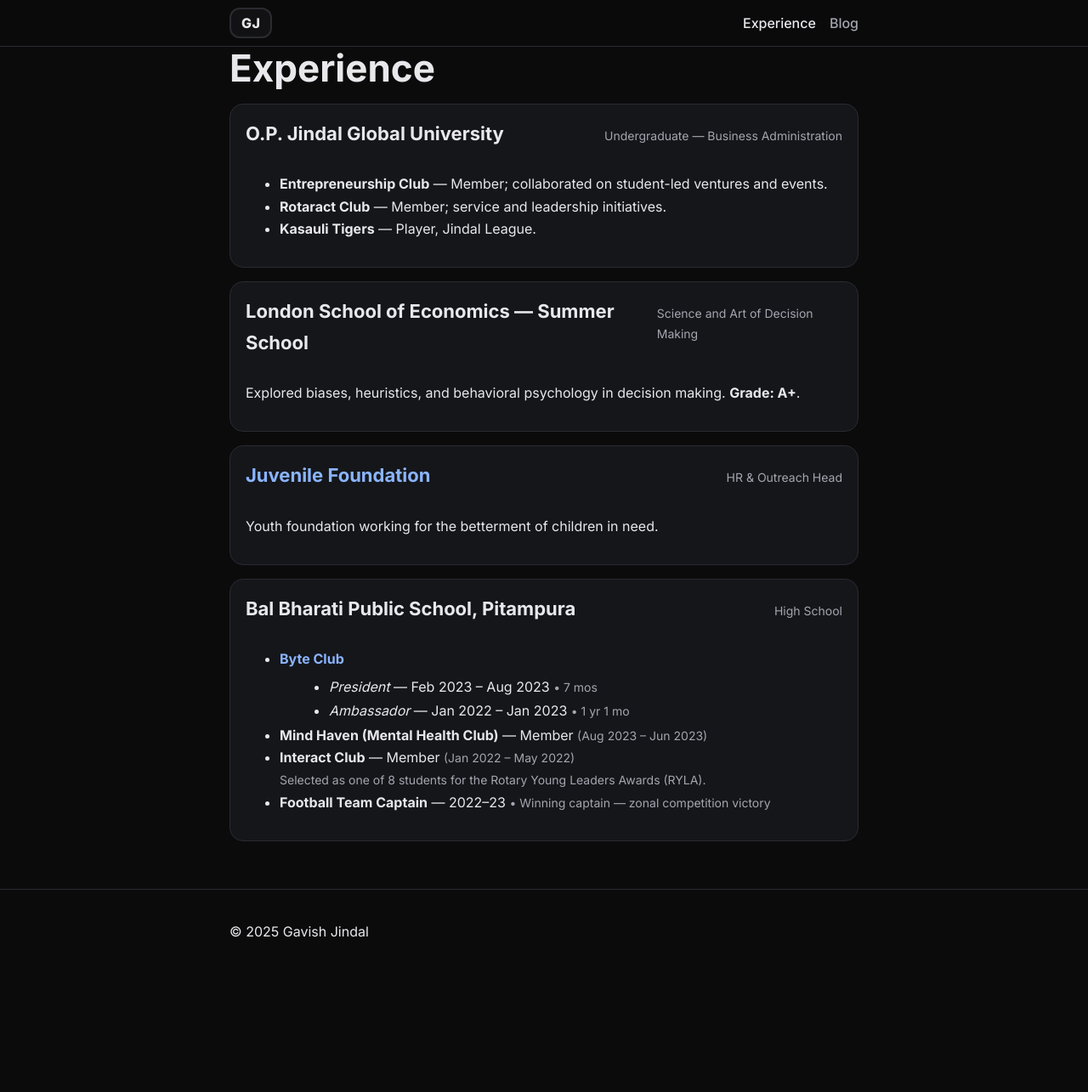
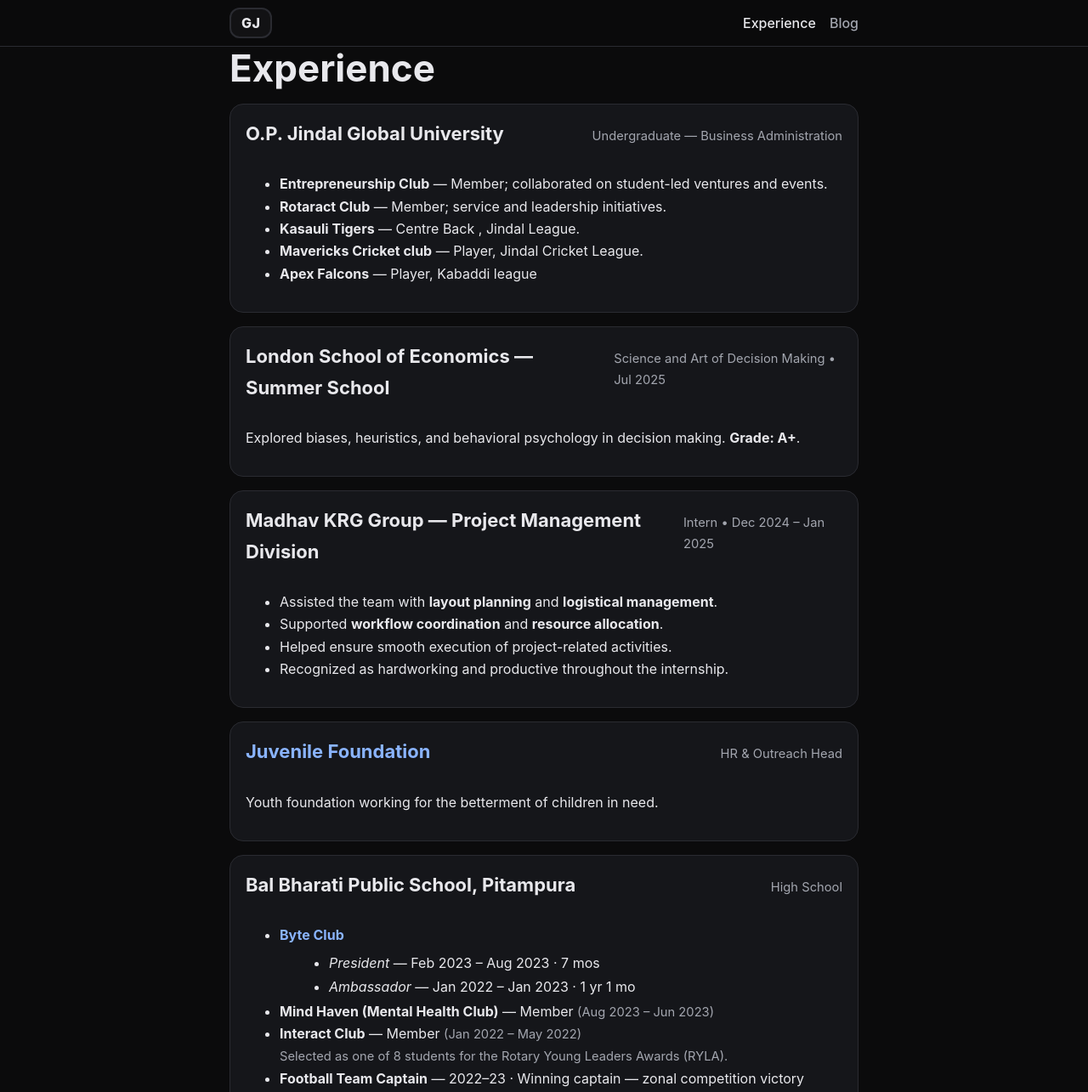
Before and after one commit to Gavishj/gavishjindal, a plain HTML site: page experience.html in a window 1280 px wide. Shown: the top 1285 px of the page at 85% size. Before the commit the page ends 1146 px from the top, so only its background shows below. Drawn offline with Linux system fonts and the light colour scheme.

Commit message:
internship update

```diff
--- a/experience.html
+++ b/experience.html
@@ -2,19 +2,16 @@
 <html lang="en">
 <head>
   <meta charset="utf-8" />
-  <meta name="viewport" content="width=device-width,initial-scale=1" />
   <title>Experience — Gavish Jindal</title>
-  <meta name="description" content="Experience of Gavish Jindal — education, clubs, and activities." />
-  <link rel="preconnect" href="https://fonts.googleapis.com">
-  <link rel="preconnect" href="https://fonts.gstatic.com" crossorigin>
-  <link href="https://fonts.googleapis.com/css2?family=Inter:wght@400;500;600;700;800&display=swap" rel="stylesheet">
+  <meta name="viewport" content="width=device-width, initial-scale=1" />
+  <meta name="description" content="Experience of Gavish Jindal — education, internships, clubs, and activities." />
   <link rel="stylesheet" href="style.css" />
   <script defer src="main.js"></script>
 </head>
 <body class="dark">
   <header class="site-header">
     <div class="wrap">
-      <a class="brand-link" href="index.html" aria-label="Home"><span class="brand">GJ</span></a>
+      <a class="brand-link" href="index.html"><span class="brand">GJ</span></a>
       <nav class="nav">
         <a class="active" href="experience.html">Experience</a>
         <a href="blog.html">Blog</a>
@@ -35,7 +32,9 @@
         <ul>
           <li><strong>Entrepreneurship Club</strong> — Member; collaborated on student-led ventures and events.</li>
           <li><strong>Rotaract Club</strong> — Member; service and leadership initiatives.</li>
-          <li><strong>Kasauli Tigers</strong> — Player, Jindal League.</li>
+          <li><strong>Kasauli Tigers</strong> — Centre Back , Jindal League.</li>
+          <li><strong>Mavericks Cricket club</strong> — Player, Jindal Cricket League.</li>
+          <li><strong>Apex Falcons</strong> — Player, Kabaddi league </li>
         </ul>
       </article>
 
@@ -43,12 +42,26 @@
       <article class="tl-item">
         <header>
           <h2>London School of Economics — Summer School</h2>
-          <span class="tl-meta">Science and Art of Decision Making</span>
+          <span class="tl-meta">Science and Art of Decision Making • Jul 2025</span>
         </header>
         <p>Explored biases, heuristics, and behavioral psychology in decision making. <strong>Grade: A+</strong>.</p>
       </article>
 
-      <!-- 3) Juvenile Foundation -->
+      <!-- 3) Madhav KRG Internship -->
+      <article class="tl-item">
+        <header>
+          <h2>Madhav KRG Group — Project Management Division</h2>
+          <span class="tl-meta">Intern • Dec 2024 – Jan 2025 </span>
+        </header>
+        <ul>
+          <li>Assisted the team with <strong>layout planning</strong> and <strong>logistical management</strong>.</li>
+          <li>Supported <strong>workflow coordination</strong> and <strong>resource allocation</strong>.</li>
+          <li>Helped ensure smooth execution of project-related activities.</li>
+          <li>Recognized as hardworking and productive throughout the internship.</li>
+        </ul>
+      </article>
+
+      <!-- 4) Juvenile Foundation -->
       <article class="tl-item">
         <header>
           <h2><a href="https://www.instagram.com/juvenile.foundation/" target="_blank" rel="noopener">Juvenile Foundation</a></h2>
@@ -57,7 +70,7 @@
         <p>Youth foundation working for the betterment of children in need.</p>
       </article>
 
-      <!-- 4) High School -->
+      <!-- 5) High School -->
       <article class="tl-item">
         <header>
           <h2>Bal Bharati Public School, Pitampura</h2>
@@ -67,23 +80,16 @@
           <li>
             <strong><a href="https://byteclub.co.in/team" target="_blank" rel="noopener">Byte Club</a></strong>
             <ul class="subroles">
-              <li><em>President</em> — Feb 2023 – Aug 2023 <span class="tl-meta">• 7 mos</span></li>
-              <li><em>Ambassador</em> — Jan 2022 – Jan 2023 <span class="tl-meta">• 1 yr 1 mo</span></li>
+              <li><em>President</em> — Feb 2023 – Aug 2023 · 7 mos</li>
+              <li><em>Ambassador</em> — Jan 2022 – Jan 2023 · 1 yr 1 mo</li>
             </ul>
           </li>
+          <li><strong>Mind Haven (Mental Health Club)</strong> — Member <span class="tl-meta">(Aug 2023 – Jun 2023)</span></li>
           <li>
-            <strong>Mind Haven (Mental Health Club)</strong> — Member
-            <span class="tl-meta">(Aug 2023 – Jun 2023)</span>
-          </li>
-          <li>
-            <strong>Interact Club</strong> — Member
-            <span class="tl-meta">(Jan 2022 – May 2022)</span><br />
+            <strong>Interact Club</strong> — Member <span class="tl-meta">(Jan 2022 – May 2022)</span><br>
             <span class="tl-meta">Selected as one of 8 students for the Rotary Young Leaders Awards (RYLA).</span>
           </li>
-          <li>
-            <strong>Football Team Captain</strong> — 2022–23
-            <span class="tl-meta">• Winning captain — zonal competition victory</span>
-          </li>
+          <li><strong>Football Team Captain</strong> — 2022–23 · Winning captain — zonal competition victory</li>
         </ul>
       </article>
     </section>
--- a/style.css
+++ b/style.css
@@ -384,3 +384,8 @@ a:hover {
 .subpage h2 { margin-top: 2.2rem; font-size: .95rem; text-transform: uppercase; color: var(--muted); }
 .subpage ul { margin: 1rem 0; padding-left: 1.5rem; }
 .subpage li { margin-bottom: .6rem; }
+/* Subtle emphasis for date/duration lines */
+.tl-item .tl-meta {
+  color: var(--muted);
+  font-size: 0.92rem;
+}
```
Also changed, not shown: about.html (+1 -1 lines).
